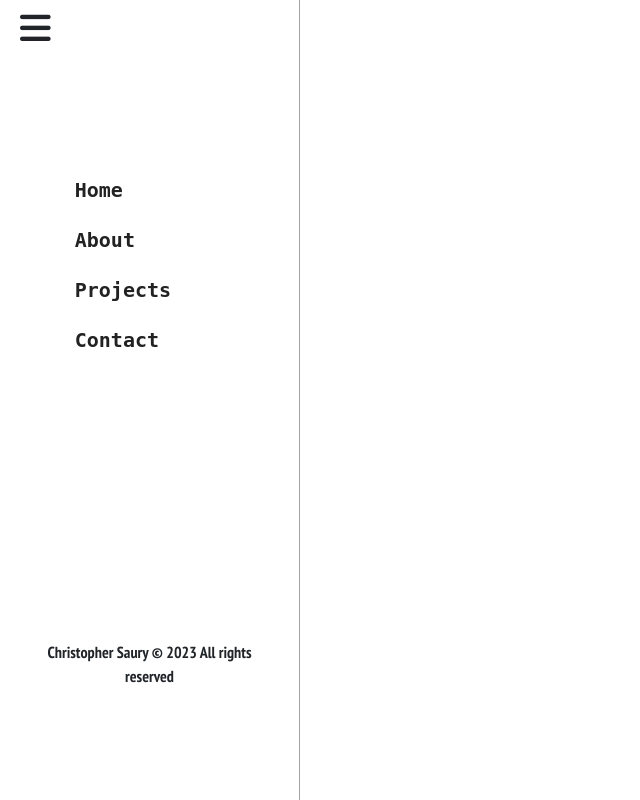
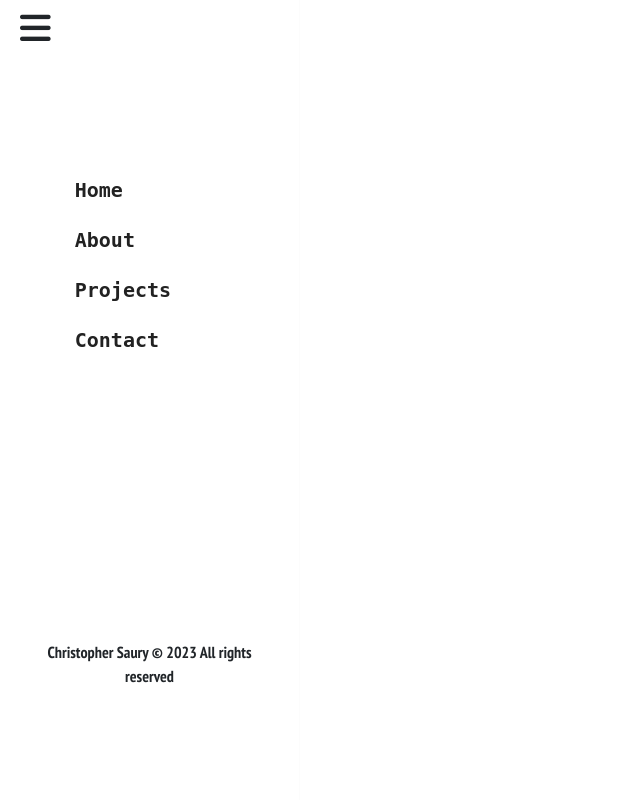
Before and after one commit to ChristopherSaury/chrisPortfolio2023, a Symfony app: template templates/base.html.twig in a window 1280 px wide. Shown: the whole page, without its empty margins (0-640 px from the left). Run offline with Twig, Linux system fonts and the light colour scheme; the template is opened without the code that fills it, so the values that code supplies are empty; some libraries are stand-ins or nearby versions.

Commit message:
navbar z-index

```diff
--- a/public/css/nav.css
+++ b/public/css/nav.css
@@ -14,10 +14,11 @@ body{
     margin-right: 0;
     width: 300px;
     height: 100%;
-    border-right: 1px solid rgb(162, 162, 162);
+    border-right: 1px solid rgb(252, 252, 252);
     display: grid;
     grid-template-rows: 20% 60% 20%;
     transition: 0.5s;
+    z-index: 999;
 }
 .nav-click{
     width: 80px;
@@ -29,9 +30,6 @@ body{
     left: 20px;
     cursor: pointer;
 }
-/* #desktop-nav .icons-container{
-    padding: 5% 0 0 5%;
-} */
 #desktop-nav .links-container{
     display: flex;
     justify-content: center;
```
